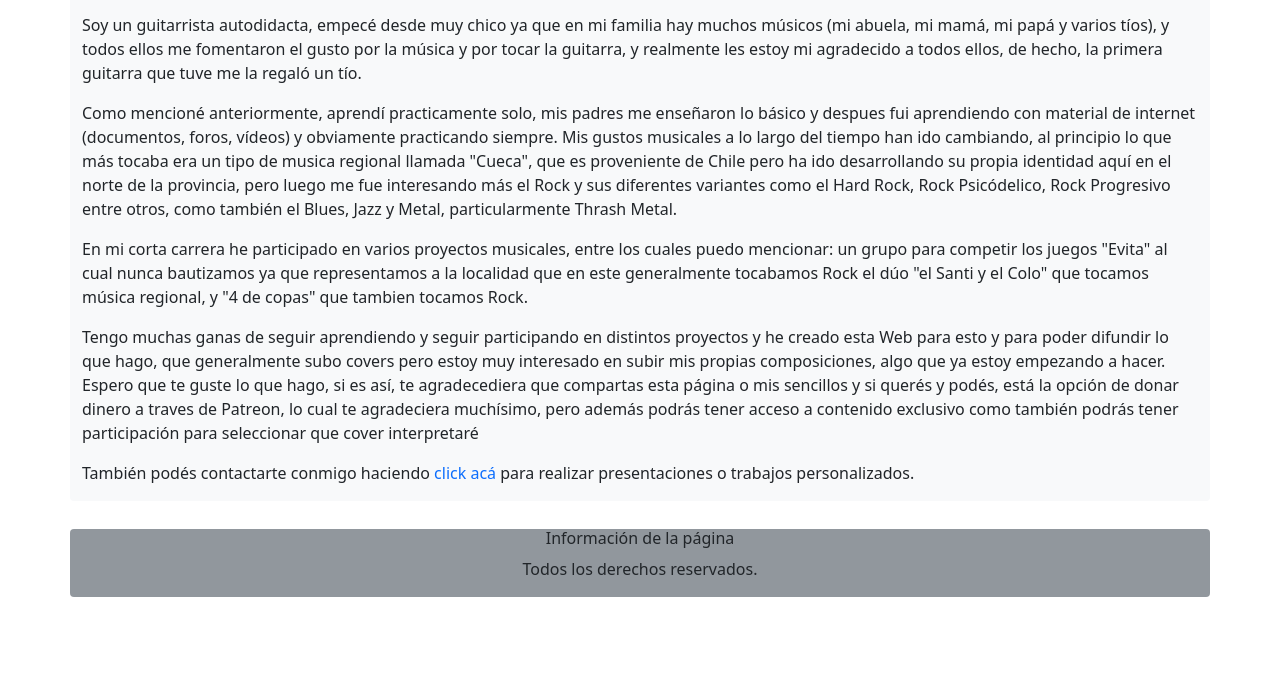
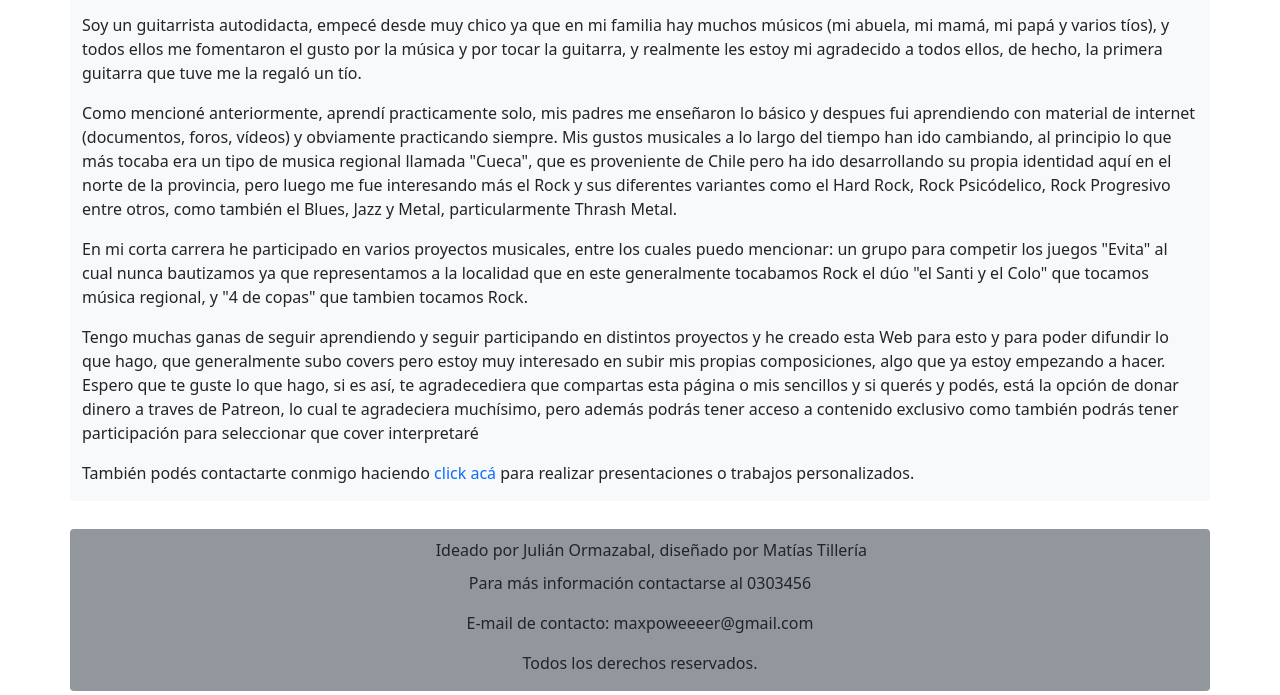
Before and after one commit to MatiasTilleria/RepositorioTille, a plain HTML site: page html/sobremi.html in a window 1280 px wide. Shown: the part 187-882 px from the top of the page. Before the commit the page ends 800 px from the top, so only its background shows below. Drawn offline with Linux system fonts and the light colour scheme.

Commit message:
Colo Music v.1.2

```diff
--- a/html/sobremi.html
+++ b/html/sobremi.html
@@ -79,7 +79,9 @@
     <footer class="d-flex align-items-stretch">
         <div class="container bg-secondary bg-opacity-75 my-1 rounded">
             <div class="row text-center">
-                <h6>Información de la página</h6>
+                <h6>Ideado por Julián Ormazabal, diseñado por Matías Tillería</h6>
+                <p>Para más información contactarse al 0303456</p>
+                <p>E-mail de contacto: maxpoweeeer@gmail.com</p>
                 <p>Todos los derechos reservados.</p>
             </div>
         </div>
--- a/scss/estilos.scss
+++ b/scss/estilos.scss
@@ -9,6 +9,10 @@ body{
     h1{
         margin: 0% 2% 0% 1%;
         padding-bottom: 0.5%;
+    }
+    h6{
+        margin: 1%;
+        padding-top: 1%;
     }
 }
 @media (max-width: 991.98px) {
```
Also changed, not shown: html/contacto.html (+3 -1 lines), html/equipamiento.html (+4 -2 lines), index.html (+9 -7 lines), css/estilos.css.
